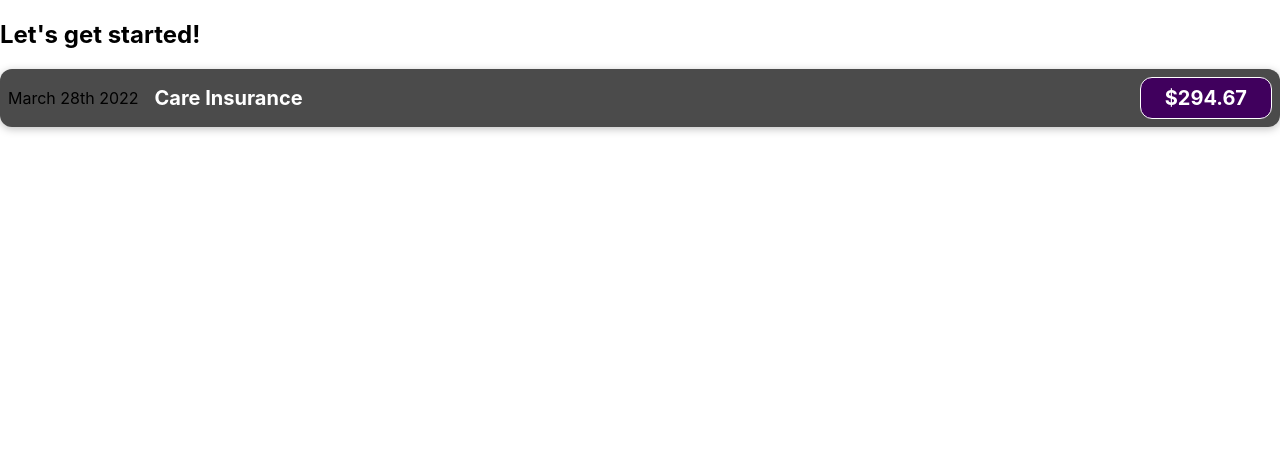
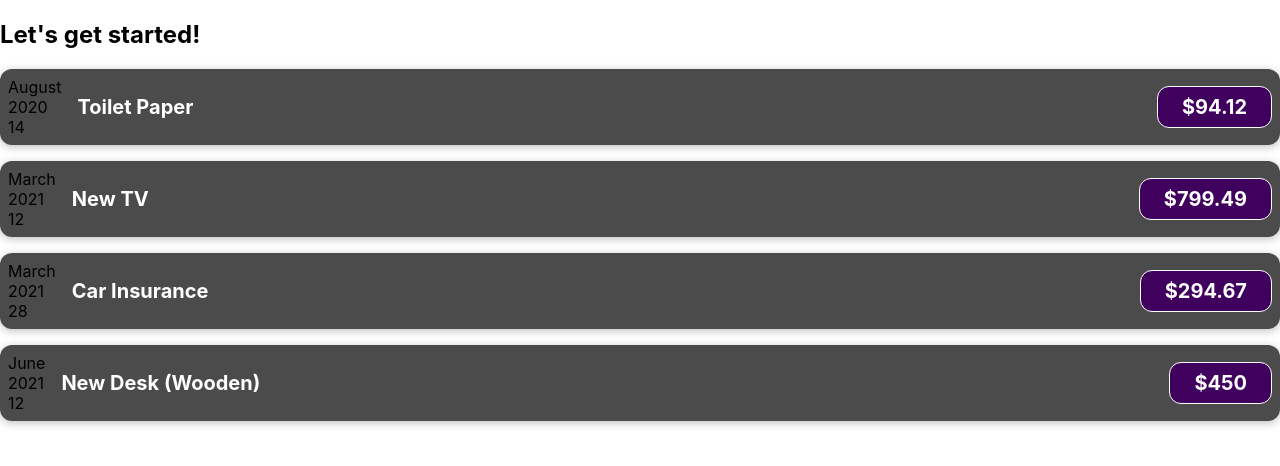
Before and after one commit to Dilan03/React-complete-course, a JavaScript app: page / in a window 1280 px wide. Shown: the top 466 px of the page. Built offline with nearby package versions, Linux system fonts and the light colour scheme; the HTML template or start-up script is replaced by a standard one.

Commit message:
passing props

```diff
--- a/src/App.js
+++ b/src/App.js
@@ -1,10 +1,35 @@
 import ExpenseItem from "./components/ExpenseItem";
 
 function App() {
+  const expenses = [
+    {
+      id: 'e1',
+      title: 'Toilet Paper',
+      amount: 94.12,
+      date: new Date(2020, 7, 14),
+    },
+    { id: 'e2', title: 'New TV', amount: 799.49, date: new Date(2021, 2, 12) },
+    {
+      id: 'e3',
+      title: 'Car Insurance',
+      amount: 294.67,
+      date: new Date(2021, 2, 28),
+    },
+    {
+      id: 'e4',
+      title: 'New Desk (Wooden)',
+      amount: 450,
+      date: new Date(2021, 5, 12),
+    },
+  ];
+
   return (
     <div>
       <h2>Let's get started!</h2>
-      <ExpenseItem></ExpenseItem>
+      <ExpenseItem title={expenses[0].title} amount={expenses[0].amount} date={expenses[0].date}></ExpenseItem>
+      <ExpenseItem title={expenses[1].title} amount={expenses[1].amount} date={expenses[1].date}></ExpenseItem>
+      <ExpenseItem title={expenses[2].title} amount={expenses[2].amount} date={expenses[2].date}></ExpenseItem>
+      <ExpenseItem title={expenses[3].title} amount={expenses[3].amount} date={expenses[3].date}></ExpenseItem>
     </div>
   );
 }
--- a/src/components/ExpenseItem.js
+++ b/src/components/ExpenseItem.js
@@ -1,12 +1,20 @@
 import './ExpenseItem.css';
 
-function ExpenseItem() {
+function ExpenseItem(props) {
+  const month = props.date.toLocaleString('en-US', {month: 'long'});
+  const day = props.date.toLocaleString('en-US', {day: '2-digit'});
+  const year = props.date.getFullYear();
+
   return (
   <div className="expense-item">
-    <div>March 28th 2022</div>
+    <div>
+      <div>{month}</div>
+      <div>{year}</div>
+      <div>{day}</div>
+    </div>
     <div className="expense-item__description">
-      <h2>Care Insurance</h2>
-      <div className="expense-item__price">$294.67</div>
+      <h2>{props.title}</h2>
+      <div className="expense-item__price">${props.amount}</div>
     </div>
   </div>
   );
```
